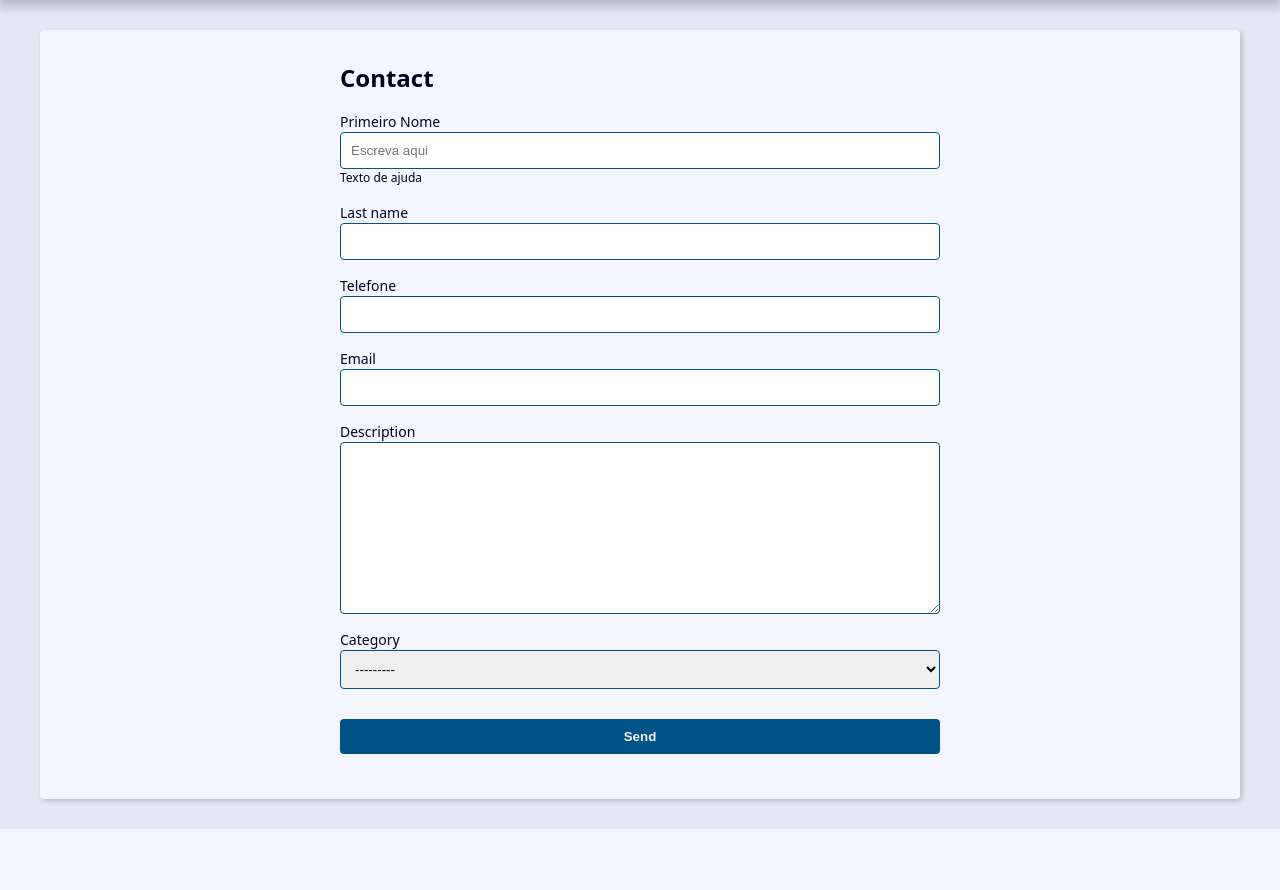
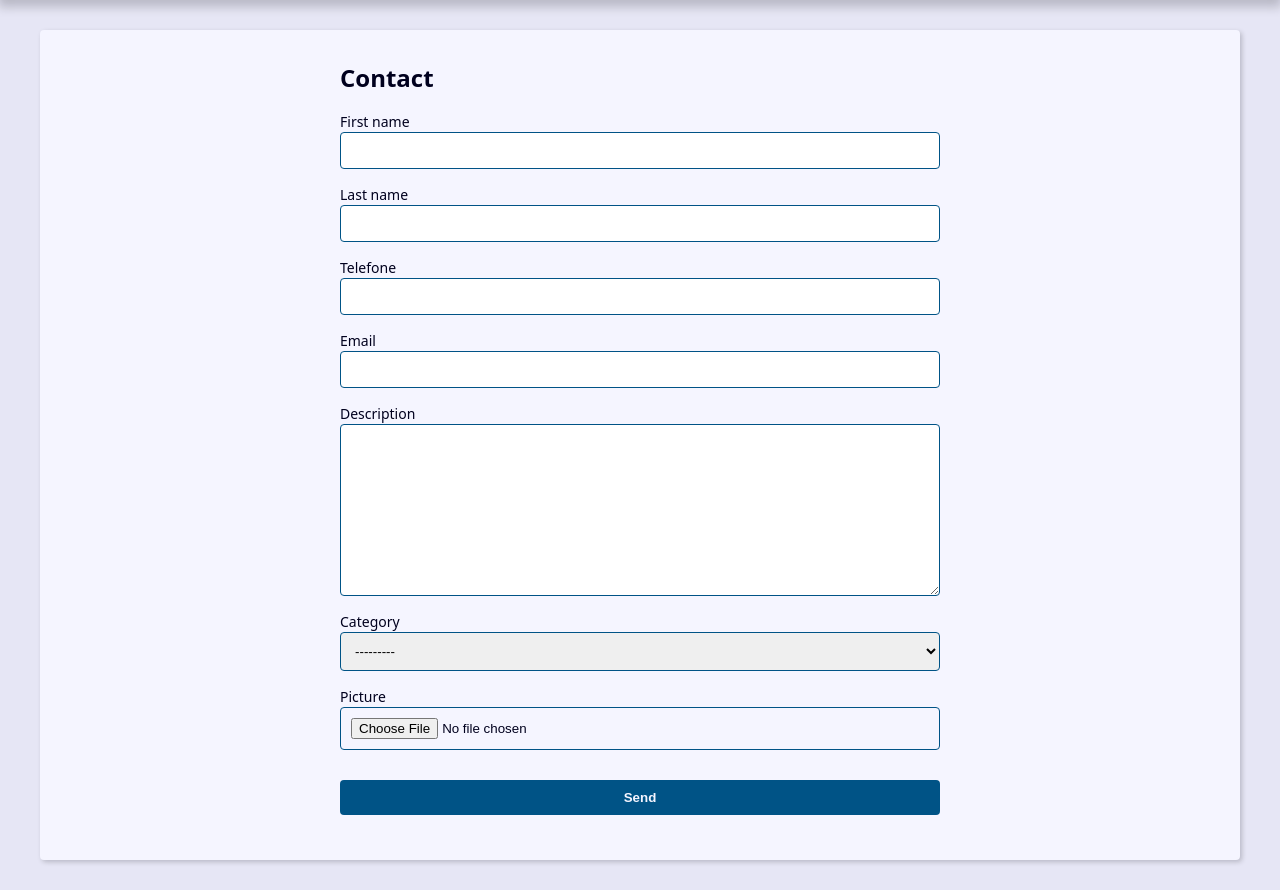
Before and after one commit to Talitos56/project-agenda-django-23, a Django app: page /contact/create/ in a window 1280 px wide. Shown: the part 239-1129 px from the top of the page. Before the commit the page ends 1068 px from the top, so only its background shows below. Run offline with Django 4.2, Linux system fonts and the light colour scheme; data that the repository does not hold is empty.

Commit message:
ImageField

```diff
--- a/contact/forms.py
+++ b/contact/forms.py
@@ -5,39 +5,22 @@ from . import models
 
 
 class ContactForm(forms.ModelForm):
-    first_name = forms.CharField(
-        widget=forms.TextInput(
+
+    picture = forms.ImageField(
+        widget=forms.FileInput(
             attrs={
-                'class': 'classe-a classe-b',
-                'placeholder': 'Escreva aqui'
+                'accept': 'image/*'
             }
-        ),
-        label='Primeiro Nome',
-        help_text='Texto de ajuda'
+        )
     )
-
-    # def __init__(self, *args, **kwargs):
-    #     super().__init__(*args, **kwargs)
-
-    # self.fields['first_name'].widget.attrs.update(
-    #     {
-    #         'class': 'classe-a classe-b',
-    #         'placeholder': 'Escreva aqui'
-    #     }
-    # )
 
     class Meta:
         model = models.Contact
         fields = (
             'first_name', 'last_name', 'phone',
             'email', 'description', 'category',
+            'picture',
         )
-        # widgets = {
-        #     'first_name': forms.TextInput(
-        #         attrs={'class': 'classe-a classe-b',
-        #                'placeholder': 'Escreva aqui!'}
-        #     )
-        # }
 
     def clean(self):
         cleaned_data = self.cleaned_data
--- a/contact/templates/contact/contact.html
+++ b/contact/templates/contact/contact.html
@@ -11,6 +11,12 @@
       <p><b>Created Date:</b> {{ contact.created_date }}</p>
       <p><b>Description:</b> {{ contact.description }}</p>
       <p><b>Category:</b> {{ contact.category.name }}</p>
+
+      {% if contact.picture %}
+      <p>
+        <img src="{{ contact.picture.url }}" alt="{{ contact.first_name }} {{ contact.last_name }}">
+      </p>
+      {% endif %}
 
       <div class="contact-links">
         <a class="btn btn-link" href="{% url 'contact:update' contact.id %}">Update</a>
--- a/contact/templates/contact/create.html
+++ b/contact/templates/contact/create.html
@@ -24,6 +24,12 @@
             {% endif %}
 
           </div>
+
+          {% if field.name == 'picture' and field.value.url %}
+            <div class="form-group">
+              <img src="{{ field.value.url }}" alt="">
+            </div>
+          {% endif %}
         {% endfor %}
       </div>
 
--- a/contact/views/contact_forms.py
+++ b/contact/views/contact_forms.py
@@ -8,7 +8,7 @@ from contact.models import Contact
 def create(request):
     form_action = reverse('contact:create')
     if request.method == 'POST':
-        form = forms.ContactForm(request.POST)
+        form = forms.ContactForm(request.POST, request.FILES)
         context = {
             'form': form,
             'form_action': form_action,
@@ -40,7 +40,7 @@ def update(request, contact_id):
     contact = get_object_or_404(Contact, pk=contact_id, show=True)
     form_action = reverse('contact:update', args=(contact_id,))
     if request.method == 'POST':
-        form = forms.ContactForm(request.POST, instance=contact)
+        form = forms.ContactForm(request.POST, request.FILES, instance=contact)
         context = {
             'form': form,
             'form_action': form_action,
```
Lines whose indentation alone changed are shown as unchanged.
